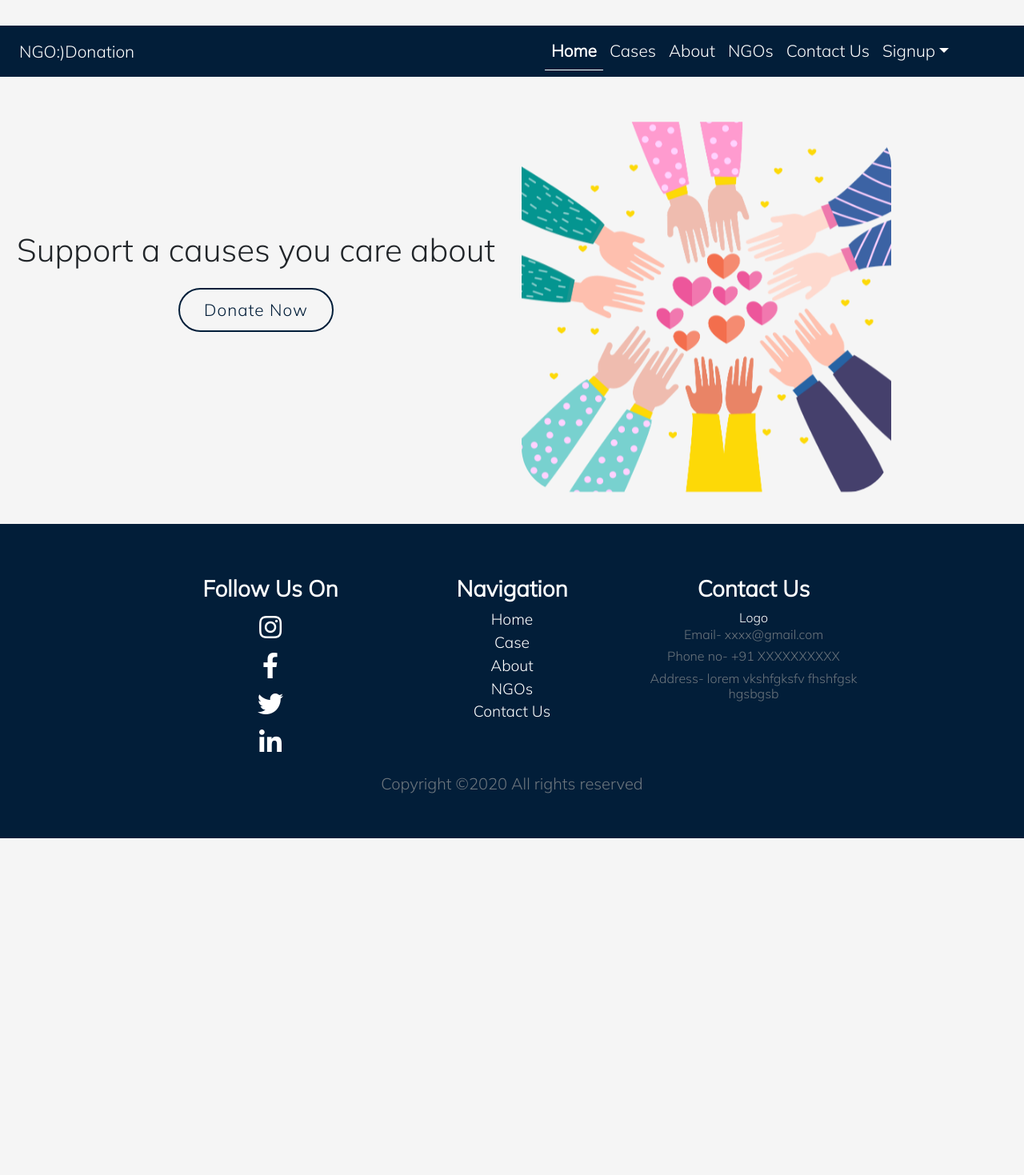
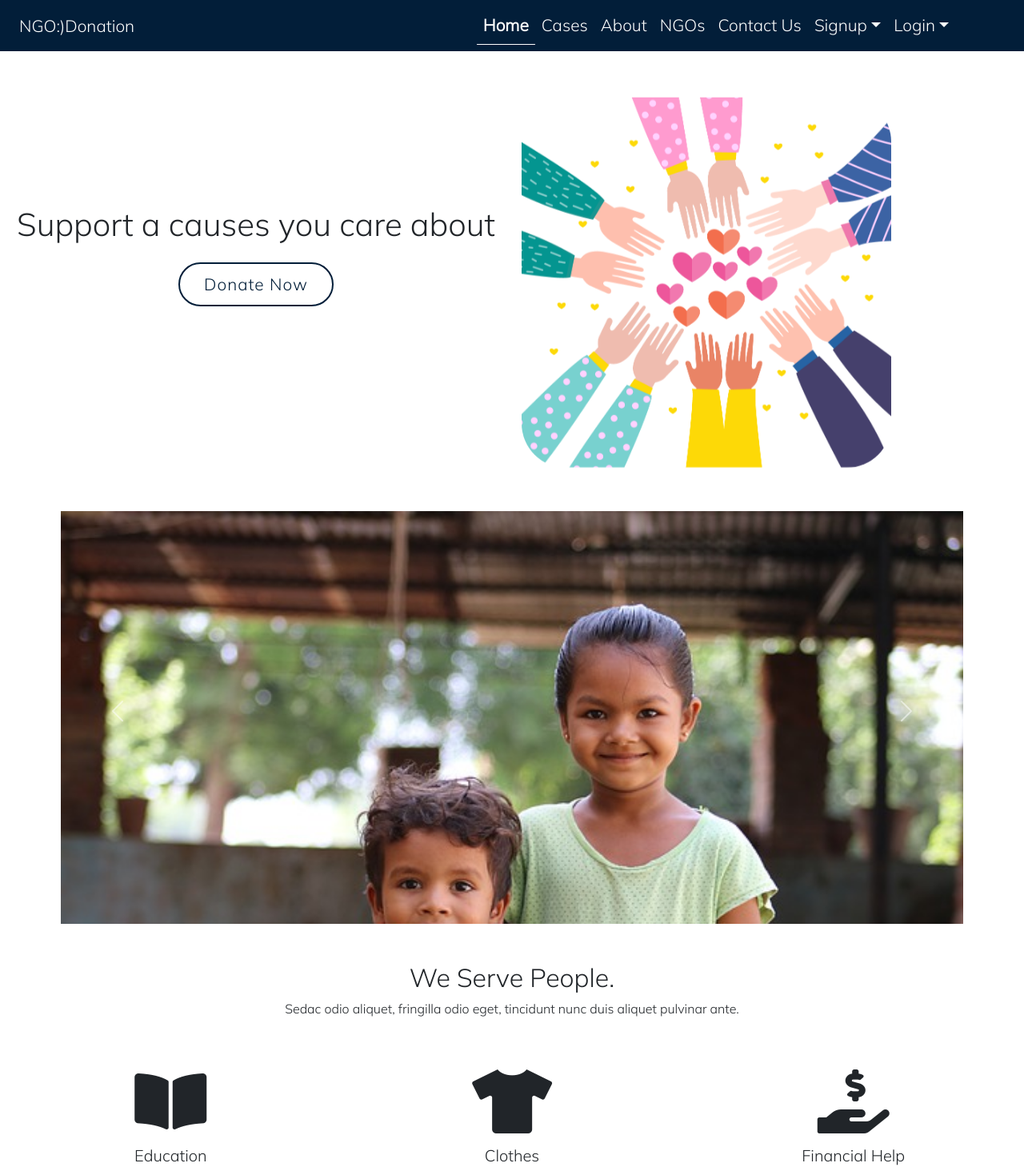
Before and after one commit to tanu456/Donate-MERN, a React (Create React App) app in the folder frontend/: page / in a window 1280 px wide. Shown: the top 1469 px of the page at 80% size. Before the commit the page ends 1048 px from the top, so only its background shows below. Built offline with nearby package versions, Linux system fonts and the light colour scheme.

Commit message:
Home page, Navbar Change, Differ Login Page for NGO and User

```diff
--- a/frontend/src/App.css
+++ b/frontend/src/App.css
@@ -146,3 +146,9 @@ body {
 .about-image {
   max-width: 300px;
 }
+
+.car-image {
+  /*  */
+  height: 500px;
+  float: left;
+}
--- a/frontend/src/components/Contact/Contact.js
+++ b/frontend/src/components/Contact/Contact.js
@@ -61,16 +61,18 @@ function Contact() {
     const res = await fetch(url, {
       method: "POST",
       headers: {
-        "Content-type": "application/json"
+        "Content-type": "application/json",
       },
       body: JSON.stringify({
-        fullName, phoneNo, email, query
-      })
+        fullName,
+        phoneNo,
+        email,
+        query,
+      }),
     });
-    if(res.status === 500 || !res){
+    if (res.status === 500 || !res) {
       alert("Some error occurred");
-    }
-    else{
+    } else {
       alert("Form Submitted Successfully!!!");
     }
   };
@@ -82,15 +84,18 @@ function Contact() {
       </div>
       <div className="container contact_div">
         <div className="row">
-          <div className="col-md-6 col-10 mx-auto">
+          <div className="col-md-8 col-10 mx-auto">
             <form onSubmit={formSubmit}>
-              <div class="mb-3">
-                <label for="exampleFormControlInput1" class="form-label">
+              <div className="mb-3">
+                <label
+                  htmlFor="exampleFormControlInput1"
+                  className="form-label"
+                >
                   Full Name
                 </label>
                 <input
                   type="text"
-                  class="form-control"
+                  className="form-control"
                   id="exampleFormControlInput1"
                   name="fullName"
                   value={input.fullName}
@@ -100,13 +105,16 @@ function Contact() {
                 <h6 className="validation-text mt-2">{input.error.fullName}</h6>
               </div>
 
-              <div class="mb-3">
-                <label for="exampleFormControlInput1" class="form-label">
+              <div className="mb-3">
+                <label
+                  htmlFor="exampleFormControlInput1"
+                  className="form-label"
+                >
                   PhoneNo
                 </label>
                 <input
                   type="text"
-                  class="form-control"
+                  className="form-control"
                   id="exampleFormControlInput1"
                   name="phoneNo"
                   value={input.phoneNo}
@@ -116,13 +124,16 @@ function Contact() {
                 <h6 className="validation-text mt-2">{input.error.phoneNo}</h6>
               </div>
 
-              <div class="mb-3">
-                <label for="exampleFormControlInput1" class="form-label">
+              <div className="mb-3">
+                <label
+                  htmlFor="exampleFormControlInput1"
+                  className="form-label"
+                >
                   Email address
                 </label>
                 <input
                   type="email"
-                  class="form-control"
+                  className="form-control"
                   id="exampleFormControlInput1"
                   name="email"
                   value={input.email}
@@ -132,12 +143,15 @@ function Contact() {
                 <h6 className="validation-text mt-2">{input.error.email}</h6>
               </div>
 
-              <div class="mb-3">
-                <label for="exampleFormControlTextarea1" class="form-label">
+              <div className="mb-3">
+                <label
+                  htmlFor="exampleFormControlTextarea1"
+                  className="form-label"
+                >
                   Your Query
                 </label>
                 <textarea
-                  class="form-control"
+                  className="form-control"
                   id="exampleFormControlTextarea1"
                   rows="3"
                   name="query"
@@ -148,9 +162,9 @@ function Contact() {
                 <h6 className="validation-text mt-2">{input.error.query}</h6>
               </div>
 
-              <div class="col-12">
+              <div className="col-12">
                 <button
-                  class="btn btn-primary"
+                  className="btn btn-primary"
                   type="submit"
                   onClick={submitHandler}
                 >
--- a/frontend/src/components/Home.js
+++ b/frontend/src/components/Home.js
@@ -3,6 +3,11 @@
 import React from "react";
 import homeImg from "./images/Homeimage.png";
 import { NavLink } from "react-router-dom";
+import Aboutcard from "./Aboutcard";
+import Aboutdata from "./Aboutdata";
+import education from "./images/education.jpg";
+
+import smiling from "./images/smiling.jpg";
 
 const Home = () => {
   return (
@@ -35,6 +40,86 @@ const Home = () => {
               </div>
             </div>
           </div>
+
+          {/* CAROUSAL */}
+
+          <div
+            id="carouselExampleFade"
+            class="carousel slide carousel-fade m-5"
+            data-bs-ride="carousel"
+          >
+            <div class="carousel-inner p-3">
+              <div class="carousel-item car-image active">
+                <img
+                  src={education}
+                  class="d-block w-100"
+                  alt="Education Image"
+                />
+              </div>
+              <div class="carousel-item car-image">
+                <img
+                  src={smiling}
+                  class="d-block w-100"
+                  alt="Education Image"
+                />
+              </div>
+              <div class="carousel-item car-image">
+                <img
+                  src={education}
+                  class="d-block w-100"
+                  alt="Education Image"
+                />
+              </div>
+            </div>
+            <button
+              class="carousel-control-prev"
+              type="button"
+              data-bs-target="#carouselExampleFade"
+              data-bs-slide="prev"
+            >
+              <span
+                class="carousel-control-prev-icon"
+                aria-hidden="true"
+              ></span>
+              <span class="visually-hidden">Previous</span>
+            </button>
+            <button
+              class="carousel-control-next"
+              type="button"
+              data-bs-target="#carouselExampleFade"
+              data-bs-slide="next"
+            >
+              <span
+                class="carousel-control-next-icon"
+                aria-hidden="true"
+              ></span>
+              <span class="visually-hidden">Next</span>
+            </button>
+          </div>
+
+          {/* SERVICES */}
+
+          <div className="row justify-content-center mt-5">
+            <div className="col-11 mb-4">
+              <div className="section text-center">
+                <h2>We Serve People.</h2>
+                <p>
+                  Sedac odio aliquet, fringilla odio eget, tincidunt nunc duis
+                  aliquet pulvinar ante.
+                </p>
+              </div>
+            </div>
+            {Aboutdata.map((value, index) => {
+              return (
+                <Aboutcard
+                  key={index}
+                  imgsrc={value.imgsrc}
+                  heading={value.heading}
+                  detail={value.detail}
+                />
+              );
+            })}
+          </div>
         </div>
       </section>
     </>
--- a/frontend/src/components/Navbar/Navbar.js
+++ b/frontend/src/components/Navbar/Navbar.js
@@ -118,6 +118,43 @@ const Navbar = () => {
                         </li>
                       </ul>
                     </li>
+                    {/*  */}
+                    <li className="nav-item dropdown">
+                      <NavLink
+                        className="nav-link dropdown-toggle"
+                        to="/"
+                        id="navbarDropdown"
+                        role="button"
+                        data-bs-toggle="dropdown"
+                        aria-expanded="false"
+                      >
+                        Login
+                      </NavLink>
+                      <ul
+                        className="dropdown-menu"
+                        aria-labelledby="navbarDropdown"
+                      >
+                        <li>
+                          <NavLink
+                            className="dropdown-item dropdown-link"
+                            to="/login"
+                          >
+                            User Login
+                          </NavLink>
+                        </li>
+                        <li>
+                          <hr className="dropdown-divider" />
+                        </li>
+                        <li>
+                          <NavLink
+                            className="dropdown-item dropdown-link"
+                            to="/login"
+                          >
+                            NGO Login
+                          </NavLink>
+                        </li>
+                      </ul>
+                    </li>
                   </ul>
                 </div>
               </div>
--- a/frontend/src/components/Ngo.js
+++ b/frontend/src/components/Ngo.js
@@ -15,12 +15,26 @@ function Ngo() {
             <h1 className="text-center">Our NGOs</h1>
           </div>
           <div className="search">
-            <Search searchHeader="City" dataset={INDIAN_DISTRICTS} defaultValue="India" />
-            <Search searchHeader="Category" dataset={CATEGORIES} defaultValue="All" />
+            <Search
+              searchHeader="City"
+              dataset={INDIAN_DISTRICTS}
+              defaultValue="India"
+            />
+            <Search
+              searchHeader="Category"
+              dataset={CATEGORIES}
+              defaultValue="All"
+            />
           </div>
           <div className="row justify-content-around mt-4 g-lg-3">
             {Ngodata.map((value, index) => {
-              return <Card imgsrc={value.imgsrc} ngoName={value.ngoName} />;
+              return (
+                <Card
+                  key={index}
+                  imgsrc={value.imgsrc}
+                  ngoName={value.ngoName}
+                />
+              );
             })}
           </div>
         </div>
--- a/frontend/src/components/Search/Search.scss
+++ b/frontend/src/components/Search/Search.scss
@@ -1,9 +1,9 @@
-body {
-  display: flex;
-  justify-content: center;
-  padding-top: 2em;
-  background: whitesmoke;
-}
+// body {
+//   display: flex;
+//   justify-content: center;
+//   padding-top: 2em;
+//   background: whitesmoke;
+// }
 .wrapper {
   max-width: 400px;
   padding: 0 1.5em;
```
Also changed, not shown: frontend/src/components/images/education.jpg (added), frontend/src/components/images/smiling.jpg (added).
